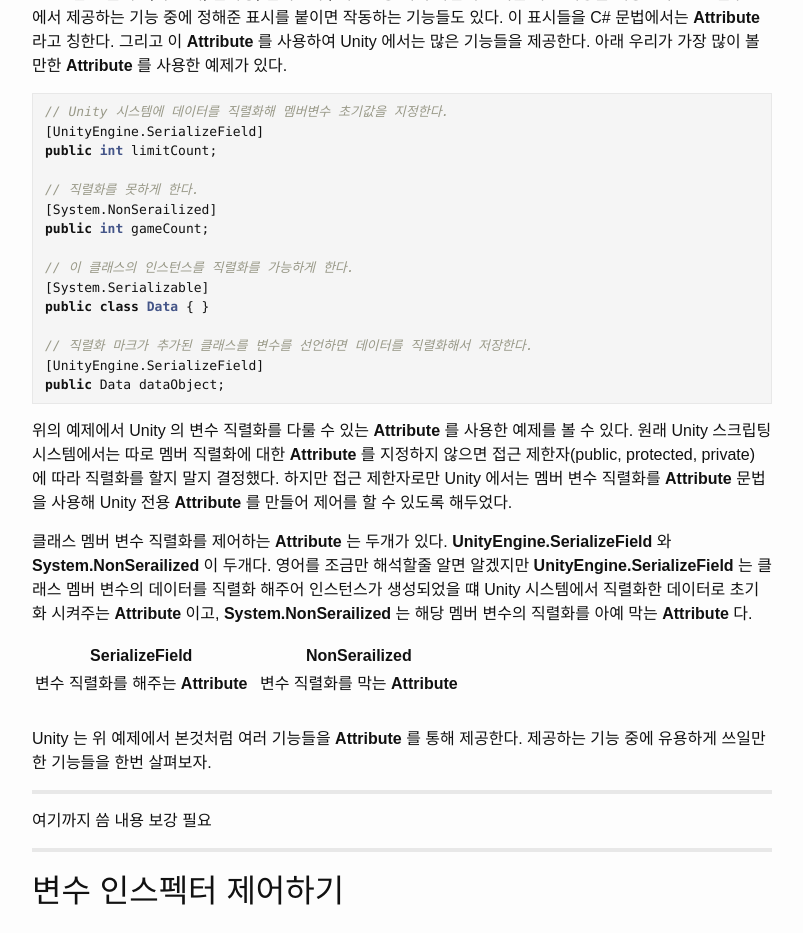
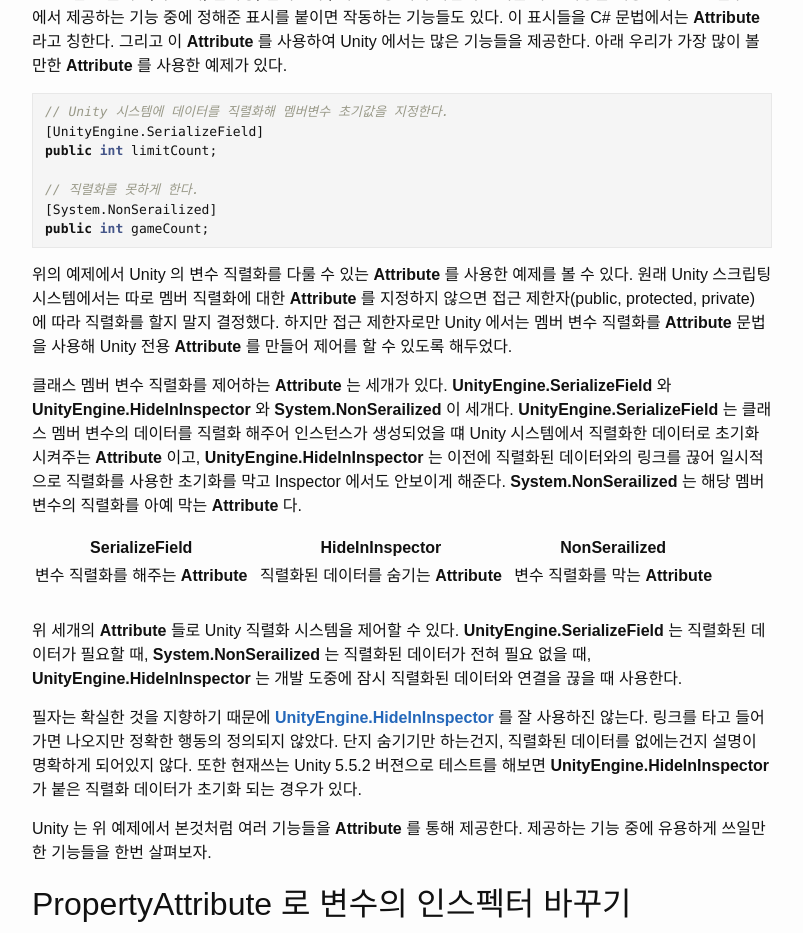
Before and after one commit to suhyeokkim/suhyeokkim.github.io, a Jekyll site: the page built from _posts/2017-04-12-unity-attributes.md, in a window 1280 px wide and 1400 px high, scrolled down 275 px. Shown: the top 933 px of the window, without its empty margins (238-1041 px from the left). Built offline with Jekyll 4.4.1, drawn with Linux system fonts in a browser that asks for light colours; comment, search, counter and statistics services are not loaded; some of the changed text lies outside the part shown.

Commit message:
Update post : unity attributes

```diff
--- a/_posts/2017-04-12-unity-attributes.md
+++ b/_posts/2017-04-12-unity-attributes.md
@@ -20,33 +20,47 @@ public int limitCount;
 // 직렬화를 못하게 한다.
 [System.NonSerailized]
 public int gameCount;
-
-// 이 클래스의 인스턴스를 직렬화를 가능하게 한다.
-[System.Serializable]
-public class Data { }
-
-// 직렬화 마크가 추가된 클래스를 변수를 선언하면 데이터를 직렬화해서 저장한다.
-[UnityEngine.SerializeField]
-public Data dataObject;
 {% endhighlight %}
 
 위의 예제에서 Unity 의 변수 직렬화를 다룰 수 있는 __Attribute__ 를 사용한 예제를 볼 수 있다. 원래 Unity 스크립팅 시스템에서는 따로 멤버 직렬화에 대한 __Attribute__ 를 지정하지 않으면 접근 제한자(public, protected, private) 에 따라 직렬화를 할지 말지 결정했다. 하지만 접근 제한자로만 Unity 에서는 멤버 변수 직렬화를 __Attribute__ 문법을 사용해 Unity 전용 __Attribute__ 를 만들어 제어를 할 수 있도록 해두었다.
 
-클래스 멤버 변수 직렬화를 제어하는 __Attribute__ 는 두개가 있다. __UnityEngine.SerializeField__ 와 __System.NonSerailized__ 이 두개다. 영어를 조금만 해석할줄 알면 알겠지만 __UnityEngine.SerializeField__ 는 클래스 멤버 변수의 데이터를 직렬화 해주어 인스턴스가 생성되었을 떄 Unity 시스템에서 직렬화한 데이터로 초기화 시켜주는 __Attribute__ 이고, __System.NonSerailized__ 는 해당 멤버 변수의 직렬화를 아예 막는 __Attribute__ 다.
+클래스 멤버 변수 직렬화를 제어하는 __Attribute__ 는 세개가 있다. __UnityEngine.SerializeField__ 와 __UnityEngine.HideInInspector__ 와 __System.NonSerailized__ 이 세개다. __UnityEngine.SerializeField__ 는 클래스 멤버 변수의 데이터를 직렬화 해주어 인스턴스가 생성되었을 떄 Unity 시스템에서 직렬화한 데이터로 초기화 시켜주는 __Attribute__ 이고, __UnityEngine.HideInInspector__ 는 이전에 직렬화된 데이터와의 링크를 끊어 일시적으로 직렬화를 사용한 초기화를 막고 Inspector 에서도 안보이게 해준다. __System.NonSerailized__ 는 해당 멤버 변수의 직렬화를 아예 막는 __Attribute__ 다.
 
-| SerializeField | | NonSerailized |
-| :------: | :------: | :------: |
-| 변수 직렬화를 해주는 __Attribute__ | | 변수 직렬화를 막는 __Attribute__ |
-| | | | |
+| SerializeField | | HideInInspector | | NonSerailized |
+| :------: | :------: | :------: | :------: | :------: |
+| 변수 직렬화를 해주는 __Attribute__ | | 직렬화된 데이터를 숨기는 __Attribute__ | | 변수 직렬화를 막는 __Attribute__ |
+| | | | | | |
+
+위 세개의 __Attribute__ 들로 Unity 직렬화 시스템을 제어할 수 있다. __UnityEngine.SerializeField__ 는 직렬화된 데이터가 필요할 때, __System.NonSerailized__ 는 직렬화된 데이터가 전혀 필요 없을 때, __UnityEngine.HideInInspector__ 는 개발 도중에 잠시 직렬화된 데이터와 연결을 끊을 때 사용한다.
+
+필자는 확실한 것을 지향하기 때문에 [__UnityEngine.HideInInspector__](https://docs.unity3d.com/kr/current/ScriptReference/HideInInspector.html) 를 잘 사용하진 않는다. 링크를 타고 들어가면 나오지만 정확한 행동의 정의되지 않았다. 단지 숨기기만 하는건지, 직렬화된 데이터를 없에는건지 설명이 명확하게 되어있지 않다. 또한 현재쓰는 Unity 5.5.2 버젼으로 테스트를 해보면 __UnityEngine.HideInInspector__ 가 붙은 직렬화 데이터가 초기화 되는 경우가 있다.
 
 Unity 는 위 예제에서 본것처럼 여러 기능들을 __Attribute__ 를 통해 제공한다. 제공하는 기능 중에 유용하게 쓰일만한 기능들을 한번 살펴보자.
 
------------
+## PropertyAttribute 로 변수의 인스펙터 바꾸기
 
-여기까지 씀
-내용 보강 필요
+Unity 는 C# 의 기본 자료형과 Unity 에서 지원하는 자료형들의 변수를 Inspector 에서 에디팅할 수 있게 지원한다. 아래 그림과 같이 말이다.
 
------------
+![Inspector](/images/unity_support_insepctor.png){: .center-image }
+
+위 그림의 SomeScript 클래스는 아마 아래와 같을 것이다.
+
+{% highlight c# lineos %}
+public class SomeScript : MonoBehaviour
+{
+    [SerializeField]
+    private float someNumber;
+
+    [SerializeField]
+    private Color someColor;
+
+    [SerializeField]
+    private Vector3 someVector;
+
+    [SerializeField]
+    private AnimationCurve someCurve;
+}
+{% endhighlight %}
 
 ## 변수 인스펙터 제어하기
 
@@ -56,23 +70,11 @@ RangeAttribute
 TooltipAttribute
 TextAreaAttribute
 
-## 변수 직렬화 제어하기
-
-SerializeField, HideInInspector
-Serializable, NonSerailized
-
-## PropertyAttribute 로 변수의 인스펙터 바꾸기
-
-데이터 타입을 자체의 PropertyDrawer 을 설정할 수 도 있고, 일정 어트리뷰트를 붙여서 설정할 수도 있다.
-
-PropertyAttribute
-PropertyDrawer
-
-
 ## 마지막
 
-Unity 는 다양한 __Attribute__ 를 통해 여러 기능들을 지원한다. 여러 __Attribute__ 를 살펴보면 스크립팅에 사용되는 여러가지 기능들에 대해 알 수 있을 것이다. [Unity Attribute 정리 글](http://www.tallior.com/unity-attributes/) 을 보면 여러가지의 __Attribute__ 를 정리해 놓은 것을 볼 수 있다.
+Unity 는 다양한 __Attribute__ 를 통해 여러 기능들을 지원한다. 여러 __Attribute__ 를 살펴보면 지원하는 여러가지 기능들에 대해 알 수 있다.
 
+[Unity Attribute 정리 글](http://www.tallior.com/unity-attributes/) 을 보면 여러가지의 __Attribute__ 를 정리해 놓은 것을 볼 수 있다.
 
 ## 참조
 
```
Also changed, not shown: images/unity_support_inspector.png (added).
